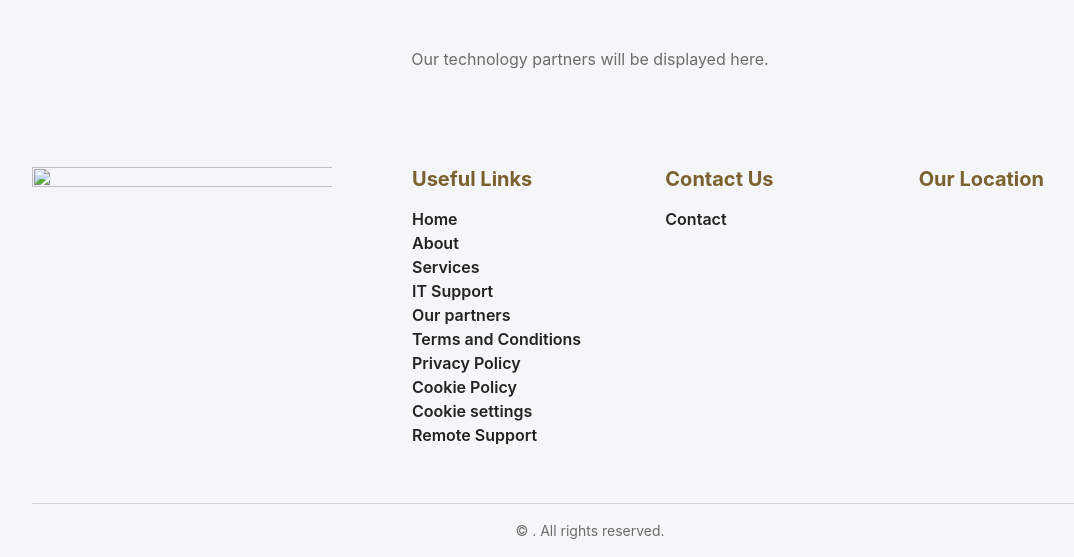
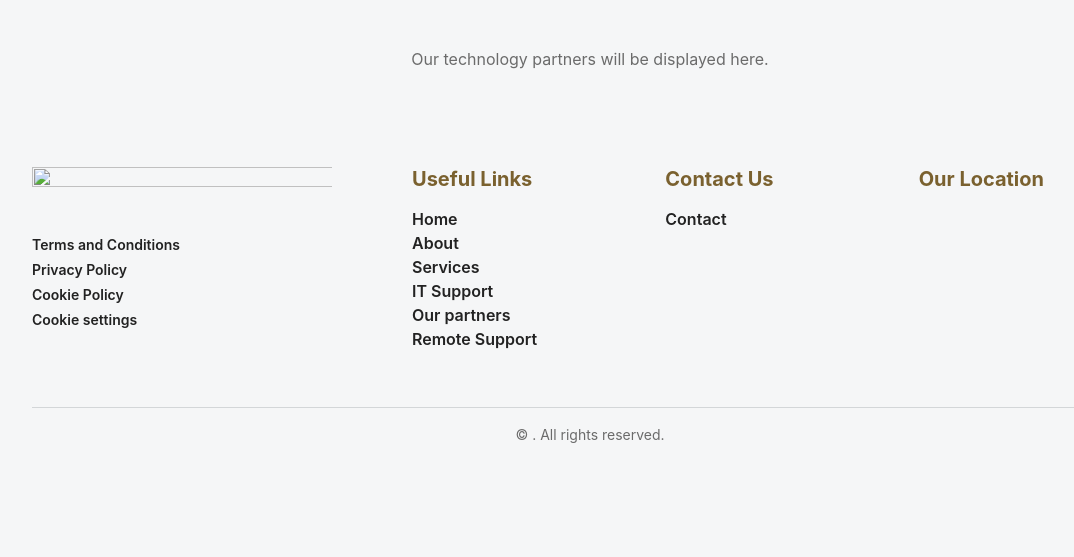
Before and after one commit to Daniel0Marsh/dental-dynamix, a Django app: page /about/ in a window 1280 px wide. Shown: the part 3107-3664 px from the top of the page, without its empty margins (50-1124 px from the left). After the commit the page ends 3550 px from the top, so only its background shows below. Run offline with Django 5.2, Linux system fonts and the light colour scheme; data that the repository does not hold is empty; some libraries are stand-ins or nearby versions.

Commit message:
style: add legal links for Terms and Conditions, Privacy Policy, and Cookie Policy in footer

```diff
--- a/source/home/templates/base.html
+++ b/source/home/templates/base.html
@@ -560,6 +560,34 @@
 
                 </div>
 
+                <!-- Legal links -->
+                <ul class="list-unstyled small mt-3 mb-0">
+                    <li class="mb-1">
+                        <a href="{% url 'terms_and_conditions' %}" class="footer-link">
+                            Terms and Conditions
+                        </a>
+                    </li>
+                    <li class="mb-1">
+                        <a href="{% url 'privacy_policy' %}" class="footer-link">
+                            Privacy Policy
+                        </a>
+                    </li>
+                    <li class="mb-1">
+                        <a href="{% url 'cookie_policy' %}" class="footer-link">
+                            Cookie Policy
+                        </a>
+                    </li>
+                    <li>
+                        <button
+                            type="button"
+                            class="footer-link border-0 bg-transparent p-0"
+                            onclick="openCookieSettings()"
+                        >
+                            Cookie settings
+                        </button>
+                    </li>
+                </ul>
+
             </div>
 
 
@@ -603,30 +631,7 @@
                                     Our partners
                                 </a>
                             </li>
-                            <li>
-                                <a href="{% url 'terms_and_conditions' %}" class="footer-link">
-                                    Terms and Conditions
-                                </a>
-                            </li>
-                            <li>
-                                <a href="{% url 'privacy_policy' %}" class="footer-link">
-                                    Privacy Policy
-                                </a>
-                            </li>
-                            <li>
-                                <a href="{% url 'cookie_policy' %}" class="footer-link">
-                                    Cookie Policy
-                                </a>
-                            </li>
-                            <li>
-                                <button
-                                    type="button"
-                                    class="footer-link border-0 bg-transparent p-0"
-                                    onclick="openCookieSettings()"
-                                >
-                                    Cookie settings
-                                </button>
-                            </li>
+
                             <li>
                                 <a href="{% url 'remote_support' %}" class="footer-link">
                                     Remote Support
```
